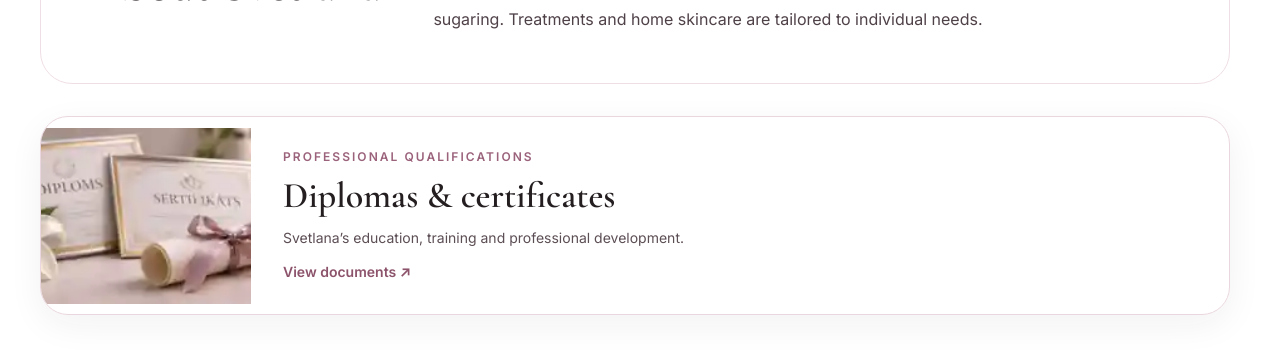
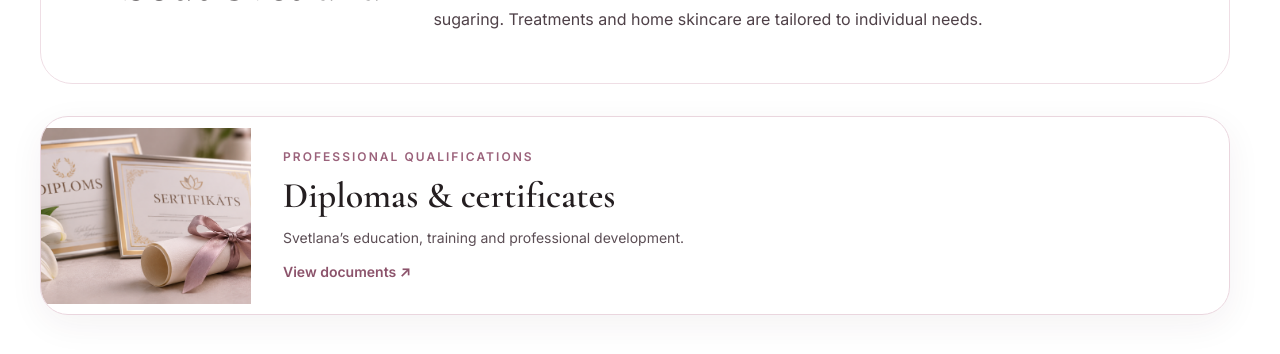
Before and after one commit to SergeyJak/Sweet-lana, a Next.js app: page /en in a window 1280 px wide. Shown: the part 940-1294 px from the top of the page. Built offline with nearby package versions, Linux system fonts and the light colour scheme; no server answers.

Commit message:
Use full-resolution certificate image on homepage card

```diff
--- a/src/app/[locale]/page.tsx
+++ b/src/app/[locale]/page.tsx
@@ -75,7 +75,7 @@ export default async function Home({ params }: { params: Promise<{ locale: strin
         <section aria-labelledby="qualifications-heading" className="relative mx-auto max-w-7xl px-5 pt-6 md:px-10 md:pt-8">
           <a href={`/${locale}/certificates`} className="group flex min-w-0 items-center overflow-hidden rounded-[1.75rem] border border-[#ead6de] bg-white/95 shadow-[0_10px_35px_rgba(63,37,48,0.06)] transition hover:-translate-y-0.5 hover:shadow-lg">
             <div className="relative h-40 w-[38%] max-w-[210px] shrink-0 overflow-hidden bg-[#f8edf0] sm:h-44 sm:w-[32%]">
-              <img src="/certificates-cover.webp" alt="" width="420" height="210" loading="lazy" decoding="async" className="h-full w-full object-cover" />
+              <img src="/certificates-cover.png" alt="" width="420" height="210" loading="lazy" decoding="async" className="h-full w-full object-cover" />
             </div>
             <div className="flex min-w-0 flex-1 items-center gap-3 p-4 sm:p-8">
               <div>
```
